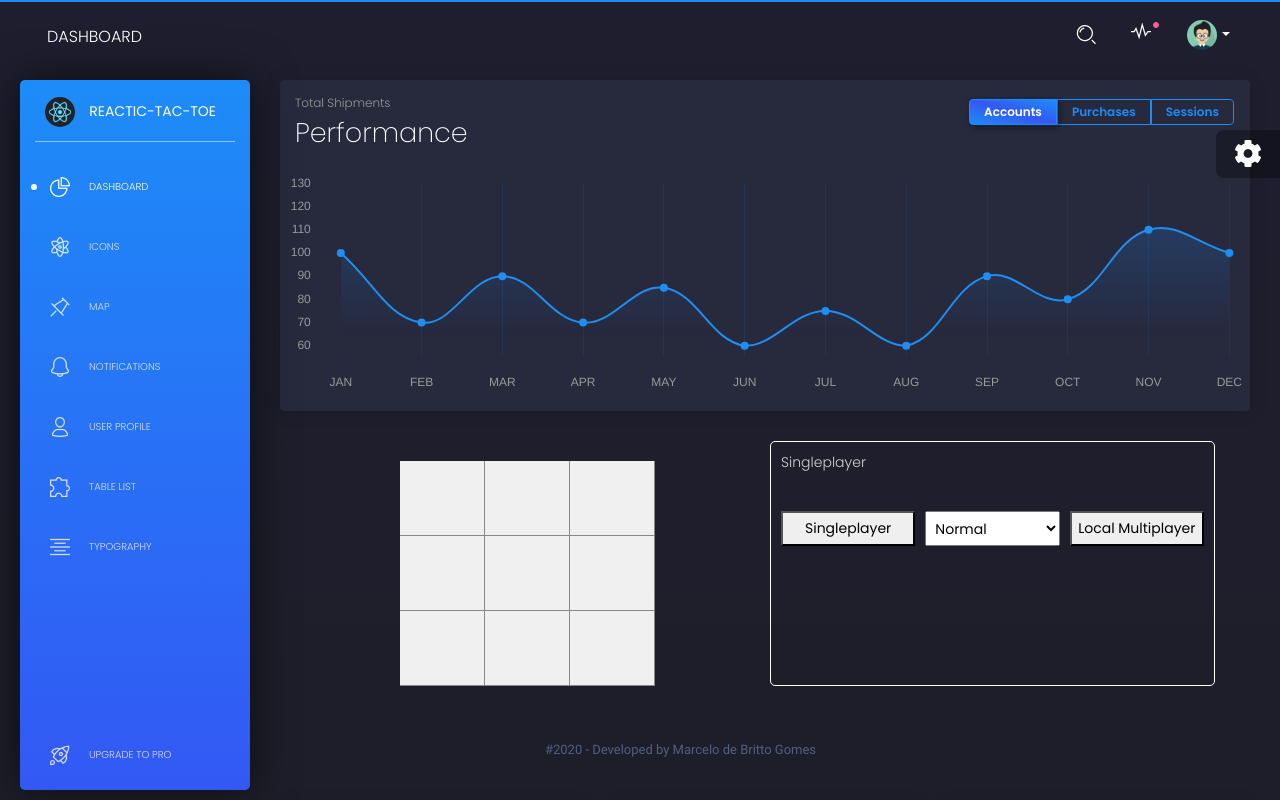
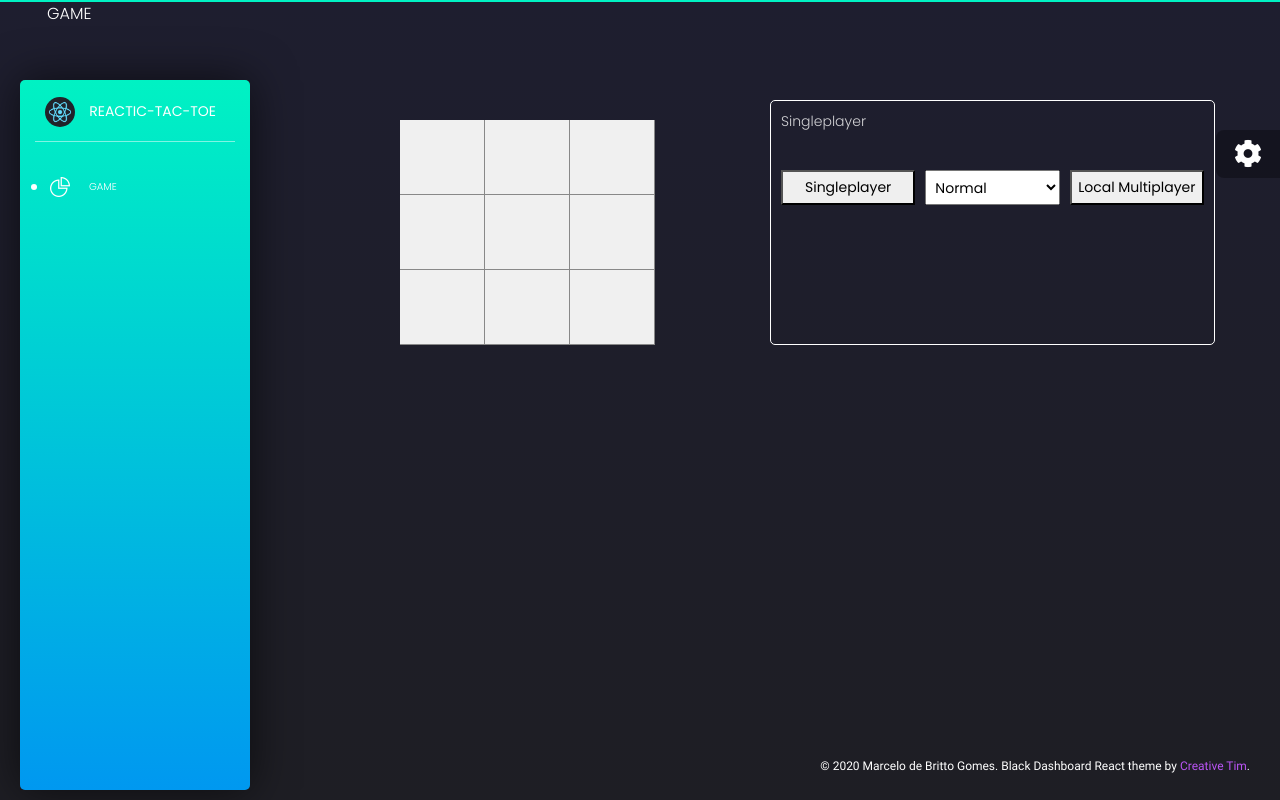
Before and after one commit to marcelobrgomes/reactic-tac-toe, a React (Create React App) app: page /admin/game in a window 1280 px wide. Before the commit this address led to /admin/dashboard. Shown: the top 800 px of the page. Built offline with nearby package versions, Linux system fonts and the light colour scheme; what react-google-maps would draw is missing.

Commit message:
Basic layout with the new theme

```diff
--- a/src/components/Footer/Footer.js
+++ b/src/components/Footer/Footer.js
@@ -28,7 +28,7 @@ class Footer extends React.Component {
     return (
       <footer className="footer">
         <Container fluid>
-          <Nav>
+          {/* <Nav>
             <NavItem>
               <NavLink href="https://www.creative-tim.com/?ref=bdr-user-archive-footer">Creative Tim</NavLink>
             </NavItem>
@@ -38,9 +38,9 @@ class Footer extends React.Component {
             <NavItem>
               <NavLink href="https://www.creative-tim.com/blog?ref=bdr-user-archive-footer">Blog</NavLink>
             </NavItem>
-          </Nav>
+          </Nav> */}
           <div className="copyright">
-            © {new Date().getFullYear()} Marcelo de Britto Gomes. Theme created by{" "}
+            © {new Date().getFullYear()} Marcelo de Britto Gomes. Black Dashboard React theme by{" "}
             <a
               href="https://www.creative-tim.com/?ref=bdr-user-archive-footer"
               target="_blank"
--- a/src/components/Navbars/AdminNavbar.js
+++ b/src/components/Navbars/AdminNavbar.js
@@ -127,7 +127,7 @@ class AdminNavbar extends React.Component {
               <span className="navbar-toggler-bar navbar-kebab" />
               <span className="navbar-toggler-bar navbar-kebab" />
             </button>
-            <Collapse navbar isOpen={this.state.collapseOpen}>
+            {/* <Collapse navbar isOpen={this.state.collapseOpen}>
               <Nav className="ml-auto" navbar>
                 <InputGroup className="search-bar">
                   <Button
@@ -209,7 +209,7 @@ class AdminNavbar extends React.Component {
                 </UncontrolledDropdown>
                 <li className="separator d-lg-none" />
               </Nav>
-            </Collapse>
+            </Collapse> */}
           </Container>
         </Navbar>
         <Modal
--- a/src/components/Sidebar/Sidebar.js
+++ b/src/components/Sidebar/Sidebar.js
@@ -137,16 +137,6 @@ class Sidebar extends React.Component {
                 </li>
               );
             })}
-            <li
-              className="active-pro"
-            >
-              <ReactstrapNavLink
-                href="https://www.creative-tim.com/product/black-dashboard-pro-react?ref=bdr-user-archive-sidebar-upgrade-pro"
-              >
-                <i className="tim-icons icon-spaceship" />
-                <p>Upgrade to PRO</p>
-              </ReactstrapNavLink>
-            </li>
           </Nav>
         </div>
       </div>
--- a/src/index.js
+++ b/src/index.js
@@ -20,7 +20,7 @@ import ReactDOM from 'react-dom';
 import { createBrowserHistory } from 'history';
 import { Router, Route, Switch, Redirect } from 'react-router-dom';
 
-import AdminLayout from './layouts/Admin/Admin.js';
+import GameLayout from './layouts/Admin/GameLayout.js';
 
 import './assets/scss/black-dashboard-react.scss';
 import './assets/demo/demo.css';
@@ -31,8 +31,8 @@ const hist = createBrowserHistory();
 ReactDOM.render(
   <Router history={hist}>
     <Switch>
-      <Route path="/admin" render={props => <AdminLayout {...props} />} />
-      <Redirect from="/" to="/admin/dashboard" />
+      <Route path="/admin" render={props => <GameLayout {...props} />} />
+      <Redirect from="/" to="/admin/game" />
     </Switch>
   </Router>,
   document.getElementById("root")
--- a/src/layouts/Admin/Admin.js
+++ b/src/layouts/Admin/GameLayout.js
@@ -32,11 +32,11 @@ import logo from "../../assets/img/react-logo.png";
 
 var ps;
 
-class Admin extends React.Component {
+class GameLayout extends React.Component {
   constructor(props) {
     super(props);
     this.state = {
-      backgroundColor: "blue",
+      backgroundColor: "green",
       sidebarOpened:
         document.documentElement.className.indexOf("nav-open") !== -1
     };
@@ -105,7 +105,7 @@ class Admin extends React.Component {
         return routes[i].name;
       }
     }
-    return "Brand";
+    return "Reactic-Tac-Toe";
   };
   render() {
     return (
@@ -135,7 +135,7 @@ class Admin extends React.Component {
             />
             <Switch>
               {this.getRoutes(routes)}
-              <Redirect from="*" to="/admin/dashboard"/>
+              <Redirect from="*" to="/admin/game"/>
             </Switch>
             {// we don't want the Footer to be rendered on map page
             this.props.location.pathname.indexOf("maps") !== -1 ? null : (
@@ -152,4 +152,4 @@ class Admin extends React.Component {
   }
 }
 
-export default Admin;
+export default GameLayout;
--- a/src/main/Game.jsx
+++ b/src/main/Game.jsx
@@ -341,9 +341,6 @@ export default props => {
                         <h2>{message}</h2>
                     </div>
                 </div>
-                <div class="footer">
-                    #2020 - Developed by Marcelo de Britto Gomes
-                </div>
             </div>
         </React.Fragment>
     )
--- a/src/routes.js
+++ b/src/routes.js
@@ -25,13 +25,13 @@ import UserProfile from "./views/UserProfile.js";
 
 var routes = [
   {
-    path: "/dashboard",
-    name: "Dashboard",
+    path: "/game",
+    name: "Game",
     rtlName: "لوحة القيادة",
     icon: "tim-icons icon-chart-pie-36",
     component: Dashboard,
     layout: "/admin"
-  },
+  }/*,
   {
     path: "/icons",
     name: "Icons",
@@ -79,6 +79,6 @@ var routes = [
     icon: "tim-icons icon-align-center",
     component: Typography,
     layout: "/admin"
-  }
+  }*/
 ];
 export default routes;
--- a/src/views/Dashboard.js
+++ b/src/views/Dashboard.js
@@ -69,7 +69,7 @@ class Dashboard extends React.Component {
         <div className="content">
           <Row>
             <Col xs="12">
-              <Card className="card-chart">
+              {/* <Card className="card-chart">
                 <CardHeader>
                   <Row>
                     <Col className="text-left" sm="6">
@@ -160,11 +160,11 @@ class Dashboard extends React.Component {
                     />
                   </div>
                 </CardBody>
-              </Card>
+              </Card> */}
               <Game />
             </Col>
           </Row>
-          <Row>
+          {/* <Row>
             <Col lg="4">
               <Card className="card-chart">
                 <CardHeader>
@@ -553,7 +553,7 @@ class Dashboard extends React.Component {
                 </CardBody>
               </Card>
             </Col>
-          </Row>
+          </Row> */}
         </div>
       </>
     );
```
Also changed, not shown: 1 other file (tests, documents, lock files or other folders).
